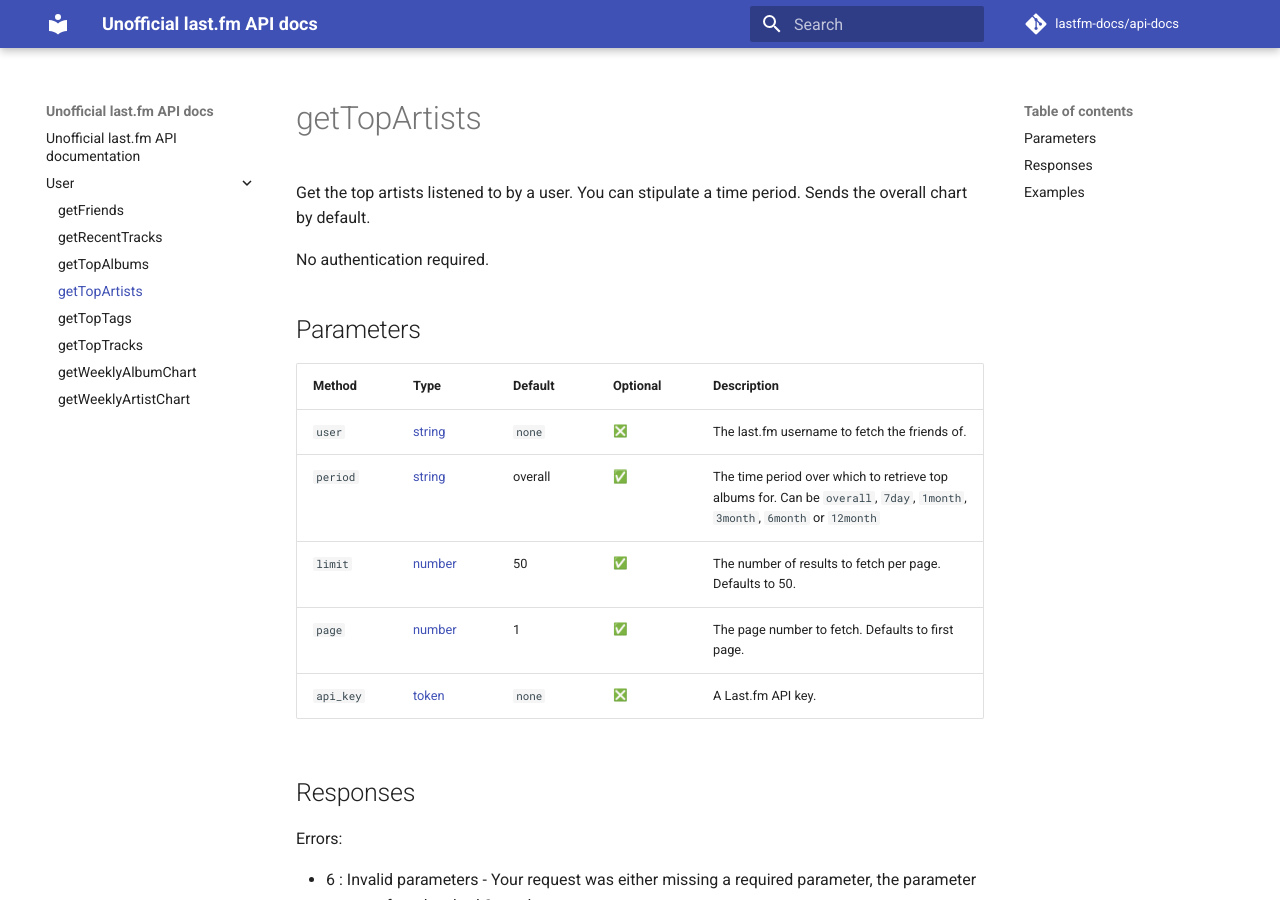
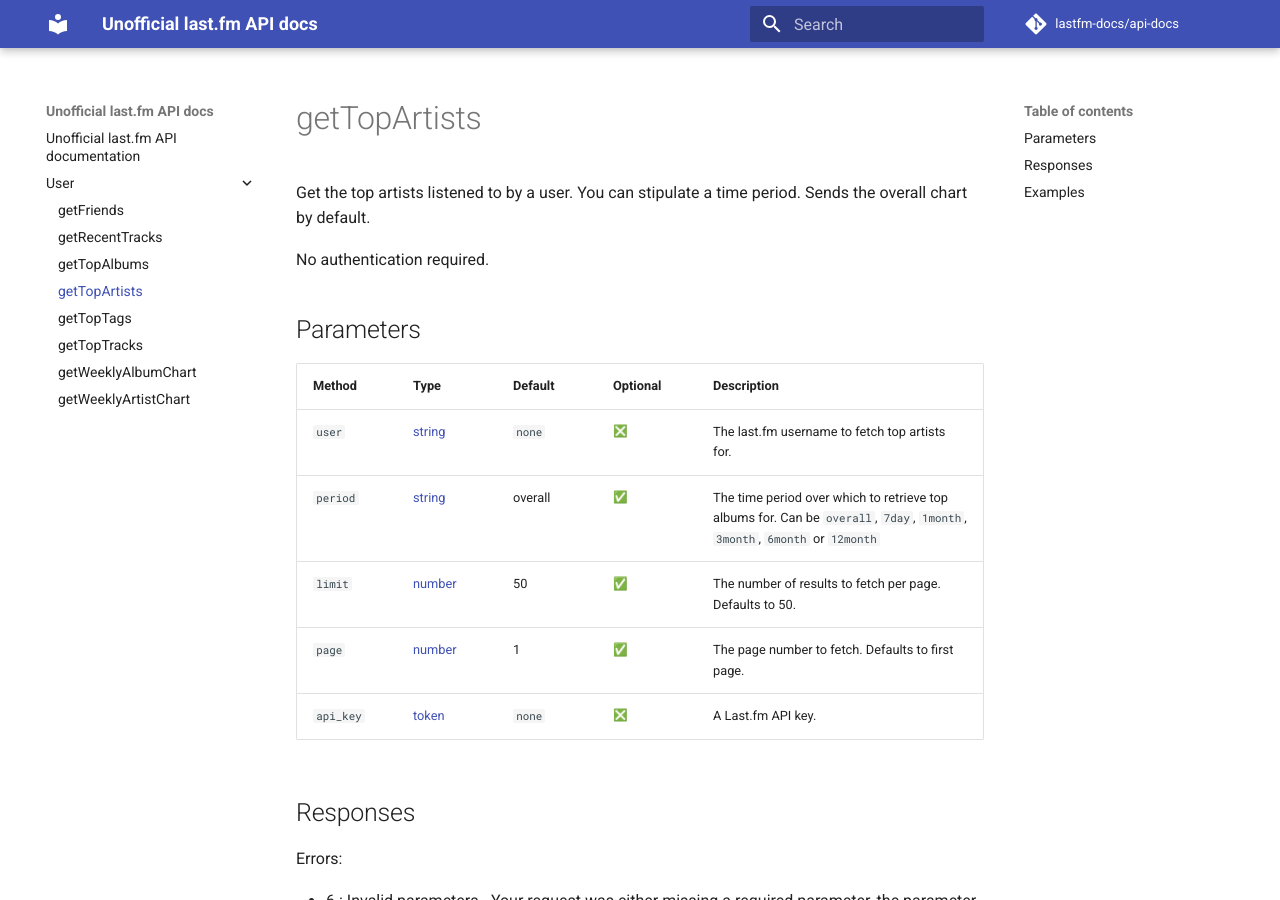
Before and after one commit to lastfm-docs/api-docs, an MkDocs documentation site: the page built from docs/user/getTopArtists.md, in a window 1280 px wide and 900 px high. Built offline with MkDocs 1.6.1 and Material for MkDocs 9.7.7, drawn with Linux system fonts in a browser that asks for light colours; emoji names are drawn with the system emoji font; comment, search, counter and statistics services are not loaded.

Commit message:
Update getTopArtists.md

```diff
--- a/docs/user/getTopArtists.md
+++ b/docs/user/getTopArtists.md
@@ -5,7 +5,7 @@
 ## Parameters
 | Method         | Type                                                                                               | Default | Optional | Description                                            |
 | -------------- | -------------------------------------------------------------------------------------------------- | ------- | -------- | ------------------------------------------------------ |
-| `user`         |[string](https://developer.mozilla.org/en-US/docs/Web/JavaScript/Reference/Global_Objects/String)   |`none`   | :negative_squared_cross_mark: | The last.fm username to fetch the friends of.
+| `user`         |[string](https://developer.mozilla.org/en-US/docs/Web/JavaScript/Reference/Global_Objects/String)   |`none`   | :negative_squared_cross_mark: | The last.fm username to fetch top artists for.
 | `period`       |[string](https://developer.mozilla.org/en-US/docs/Web/JavaScript/Reference/Global_Objects/String)   | overall    | :white_check_mark:            | The time period over which to retrieve top albums for. Can be `overall`, `7day`, `1month`, `3month`, `6month` or `12month`
 | `limit`        |[number](https://developer.mozilla.org/en-US/docs/Web/JavaScript/Reference/Global_Objects/Number)   | 50      | :white_check_mark:            | The number of results to fetch per page. Defaults to 50.
 | `page`         |[number](https://developer.mozilla.org/en-US/docs/Web/JavaScript/Reference/Global_Objects/Number)   | 1       | :white_check_mark:            | The page number to fetch. Defaults to first page.
```
